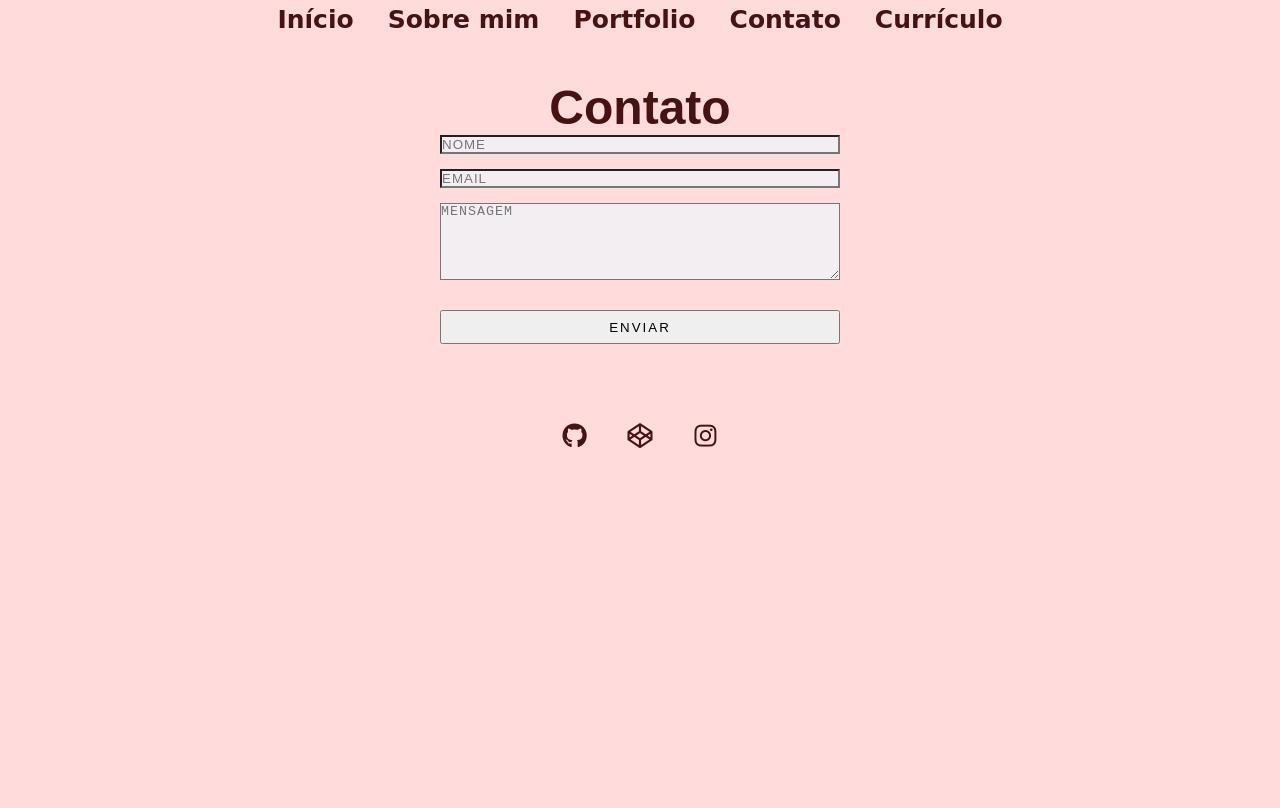
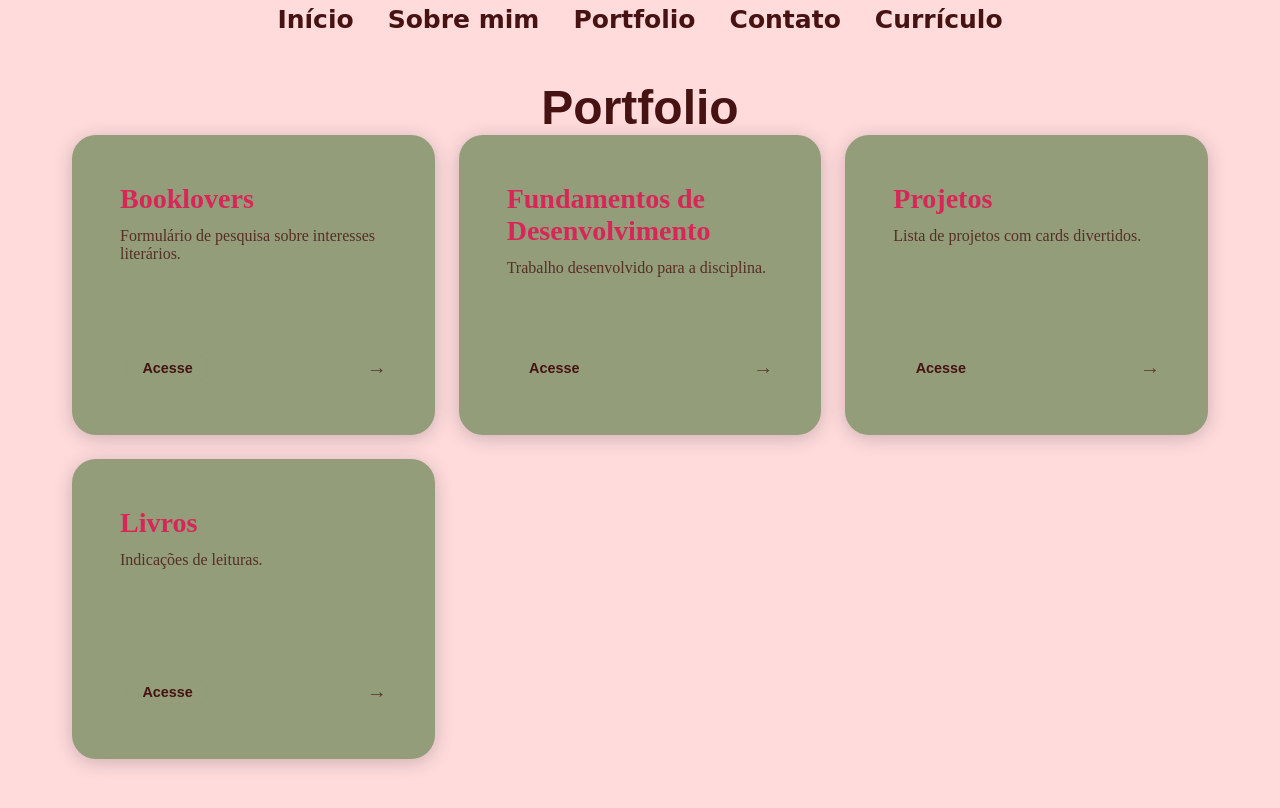
Before and after one commit to giiovanaa/trabalho_FPW, a plain HTML site: page pages/portfolio.html in a window 1280 px wide. Drawn offline with Linux system fonts and the light colour scheme; a web font is replaced by a local one.

Commit message:
Update portfolio.html

```diff
--- a/pages/portfolio.html
+++ b/pages/portfolio.html
@@ -5,79 +5,67 @@
         <script src="https://kit.fontawesome.com/a130a3744b.js" crossorigin="anonymous"></script>
         <link rel="shortcut icon" href="../assets/imgs/favicon.png">
         <link rel="stylesheet" href="../style.css">
-        <title>FPW - Contato</title>
+        <title>FPW - Portfolio</title>
     </head>
 
     <body class="scrollBar">
         <header>
             <ul>
-                <li><a class="link" href="../index.html">Início</a></li>
-                <li><a class="link" href="../index.html#about">Sobre mim</a></li>
-                <li><a class="link" href="./portfolio.html">Portfolio</a></li>
-                <li><a class="link" href="contact.html">Contato</a></li>
-                <li><a class="link" href="https://senacscs.github.io/t2/blank/curriculo/index.html">Currículo</a></li>
+            <li><a class="link" href="../index.html">Início</a></li>
+            <li><a class="link" href="../index.html#about">Sobre mim</a></li>
+            <li><a class="link" href="portfolio.html">Portfolio</a></li>
+            <li><a class="link" href="./contact.html">Contato</a></li>
+            <li><a class="link" href="https://senacscs.github.io/t2/blank/curriculo/index.html">Currículo</a></li>
             </ul>
         </header>
 
         <main>
-            <h2>Contato</h2>
-            <section id="contact">
-                <form id="contact-form">
-                    <input
-                        type="text"
-                        class="form-control"
-                        id="name"
-                        placeholder="NOME"
-                        name="name"
-                        required="required">
+            <h2>Portfolio</h2>
+            <section>
+                <div class="cards-container">
+                    <div class="card">
+                        <div class="card-content">
+                            <h3>Booklovers</h3>
+                            <p>Formulário de pesquisa sobre interesses literários.</p>
+                            <div class="card-footer" >
+                                <button class="card-button" onclick="window.location.href='https://giiovanaa.github.io/book-lovers-form/'">Acesse</button>
+                                <div class="card-icon">→</div>
+                            </div>
+                        </div>
+                    </div>
 
-                        <input
-                            type="email"
-                            class="form-control"
-                            id="email"
-                            placeholder="EMAIL"
-                            name="email"
-                            required="required">
-
-                            <textarea
-                                class="form-control"
-                                rows="5"
-                                placeholder="MENSAGEM"
-                                name="message"
-                                required="required"></textarea>
-
-                        <button class="btn btn-primary send-button" id="submit" type="submit">
-                            <span class="send-text">ENVIAR</span>
-                        </button>
-                </form>
-
+                    <div class="card">
+                        <div class="card-content">
+                            <h3>Fundamentos de Desenvolvimento</h3>
+                            <p>Trabalho desenvolvido para a disciplina.</p>
+                            <div class="card-footer" onclick="window.location.href='https://giiovanaa.github.io/trabalho_FDS/'">
+                                <button class="card-button">Acesse</button>
+                                <div class="card-icon">→</div>
+                            </div>
+                        </div>
+                    </div>
+                    <div class="card">
+                        <div class="card-content">
+                            <h3>Projetos</h3>
+                            <p>Lista de projetos com cards divertidos.</p>
+                            <div class="card-footer" >
+                                <button class="card-button" onclick="window.location.href='https://senacscs.github.io/t2/blank/projetos/index.html'">Acesse</button>
+                                <div class="card-icon">→</div>
+                            </div>
+                        </div>
+                    </div>
+                    <div class="card">
+                        <div class="card-content">
+                            <h3>Livros</h3>
+                            <p>Indicações de leituras.</p>
+                            <div class="card-footer" >
+                                <button class="card-button" onclick="window.location.href='https://senacscs.github.io/t2/blank/projetos/booklist/'">Acesse</button>
+                                <div class="card-icon">→</div>
+                            </div>
+                        </div>
+                    </div>
+                </div>
             </section>
         </main>
-
-        <footer>
-            <ul class="social-media-list">
-                <li><a href="https://github.com/giiovanaa" target="_blank" class="contact-icon">
-                        <i class="fa fa-github" aria-hidden="true"></i></a>
-                </li>
-                <li><a href="https://codepen.io/giiovana" target="_blank" class="contact-icon">
-                        <i class="fa fa-codepen" aria-hidden="true"></i></a>
-                </li>
-                <li><a href="https://www.instagram.com/giovana.blank/" target="_blank" class="contact-icon">
-                        <i class="fa fa-instagram" aria-hidden="true"></i></a>
-                </li>
-            </ul>
-        </footer>
-
-    <script>
-        document.addEventListener('DOMContentLoaded', () => {
-            const form = document.querySelector('#contact-form');
-
-            form.addEventListener('submit', (e) => {
-                e.preventDefault();
-                alert('Este formulário não está funcional. Por favor, entre em contato diretamente pelas redes sociais.');
-                form.reset();
-            });
-        });
-    </script>
     </body>
 </html>
```
